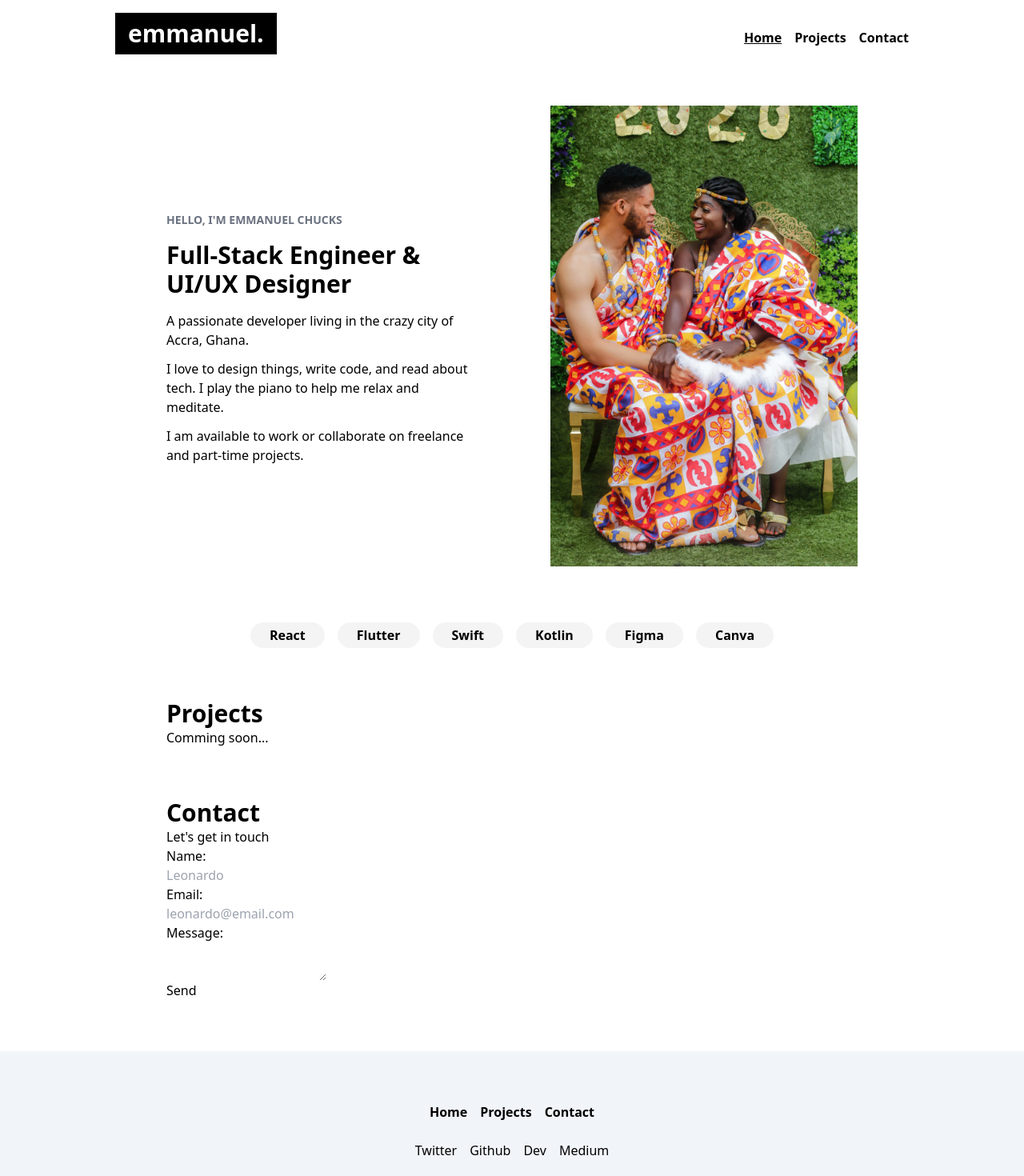
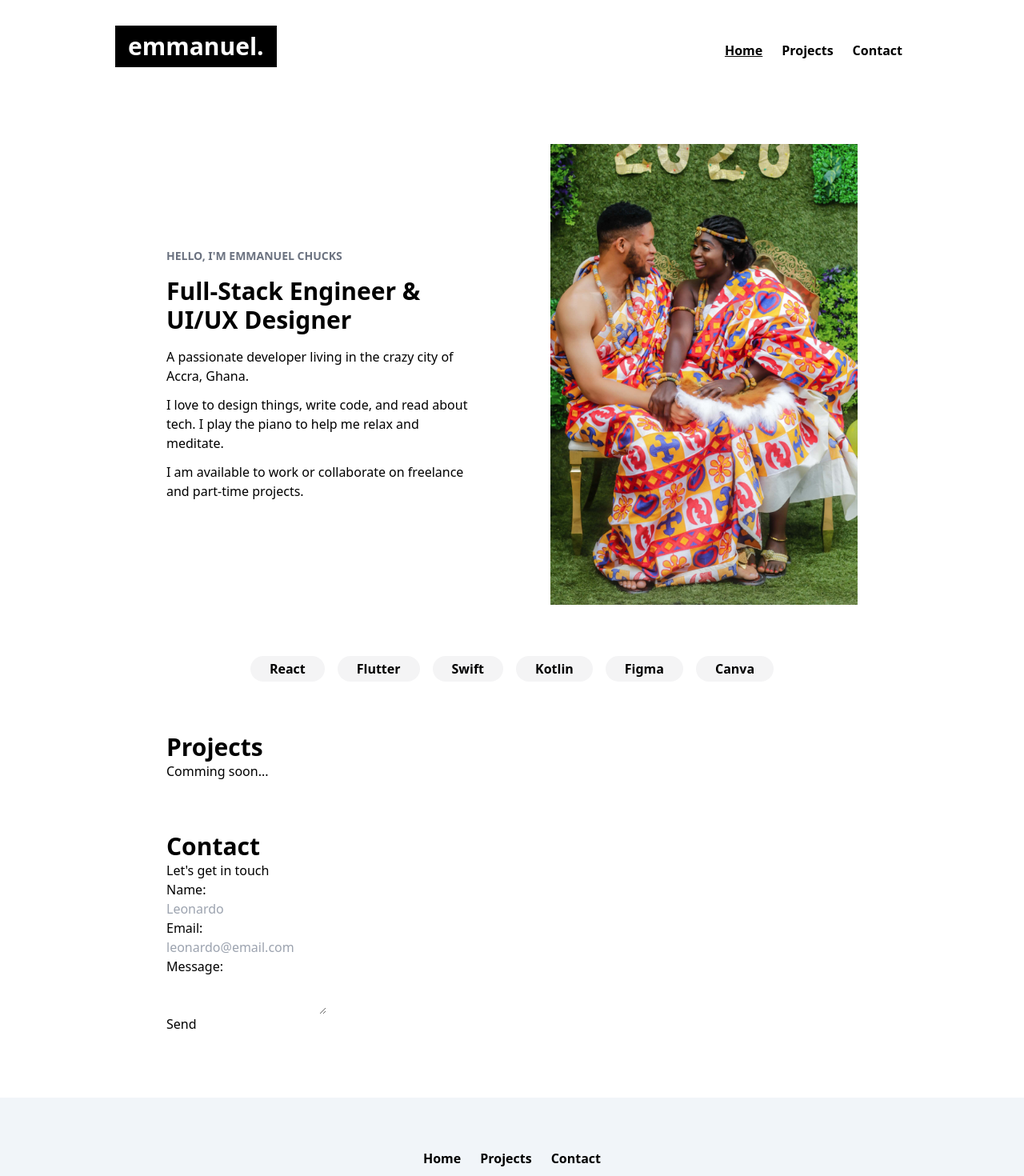
Before and after one commit to emmanuelchucks/emmanuelchucks.com, a Next.js app: page / in a window 1280 px wide. Shown: the top 1470 px of the page at 80% size. Built offline with nearby package versions, Linux system fonts and the light colour scheme.

Commit message:
chore: minor style fixes

```diff
--- a/components/Footer.tsx
+++ b/components/Footer.tsx
@@ -8,11 +8,11 @@ function Footer() {
   return (
     <>
       <Navigation id="footer navigation" />
-      <ul className="inline-flex my-6 space-x-4">
+      <ul className="inline-flex my-6 space-x-2">
         {socials.map(({ name, url }) => (
           <li key={name}>
             <Link href={`https://${url}`}>
-              <a target="_blank" rel="noreferrer">
+              <a target="_blank" rel="noreferrer" className="px-2 py-1">
                 {name}
                 <span className="sr-only">(open in new tab)</span>
               </a>
--- a/components/Hero.tsx
+++ b/components/Hero.tsx
@@ -9,7 +9,7 @@ function Hero() {
   return (
     <>
       <article className="flex flex-col-reverse md:flex-row-reverse md:items-center md:justify-between">
-        <div className="relative md:max-w-sm">
+        <div className="flex md:max-w-sm">
           <Image src={heroImage} alt="Emmanuel and his wife" />
         </div>
         <div className="mb-8 md:max-w-sm md:mb-0">
--- a/components/Navigation.tsx
+++ b/components/Navigation.tsx
@@ -9,7 +9,7 @@ function Navigation({ id }: NavigationProps) {
 
   return (
     <nav id={id}>
-      <ul className="inline-flex space-x-4">
+      <ul className="inline-flex space-x-2">
         {navigation.map((navItem, idx) => {
           const href = idx ? `/#${navItem.toLocaleLowerCase()}` : "/";
           const showActive = id == "main navigation" && router.asPath === href;
@@ -18,7 +18,7 @@ function Navigation({ id }: NavigationProps) {
             <li key={navItem}>
               <Link href={href}>
                 <a
-                  className={`capitalize hover:text-gray-500 font-semibold ${
+                  className={`capitalize hover:text-gray-500 font-semibold py-1 px-2 ${
                     showActive ? "underline" : ""
                   }`}
                 >
--- a/pages/index.tsx
+++ b/pages/index.tsx
@@ -14,11 +14,11 @@ const Home: NextPage = () => {
       </Head>
 
       <div className="flex flex-col justify-between min-h-screen space-y-16">
-        <header className="container px-4 mx-auto lg:max-w-5xl">
+        <header className="container p-4 mx-auto lg:max-w-5xl">
           <Header />
         </header>
 
-        <main className="container px-4 mx-auto space-y-16 lg:max-w-4xl">
+        <main className="container p-4 mx-auto space-y-16 lg:max-w-4xl">
           <Hero />
           <Projects />
           <Contact />
```
